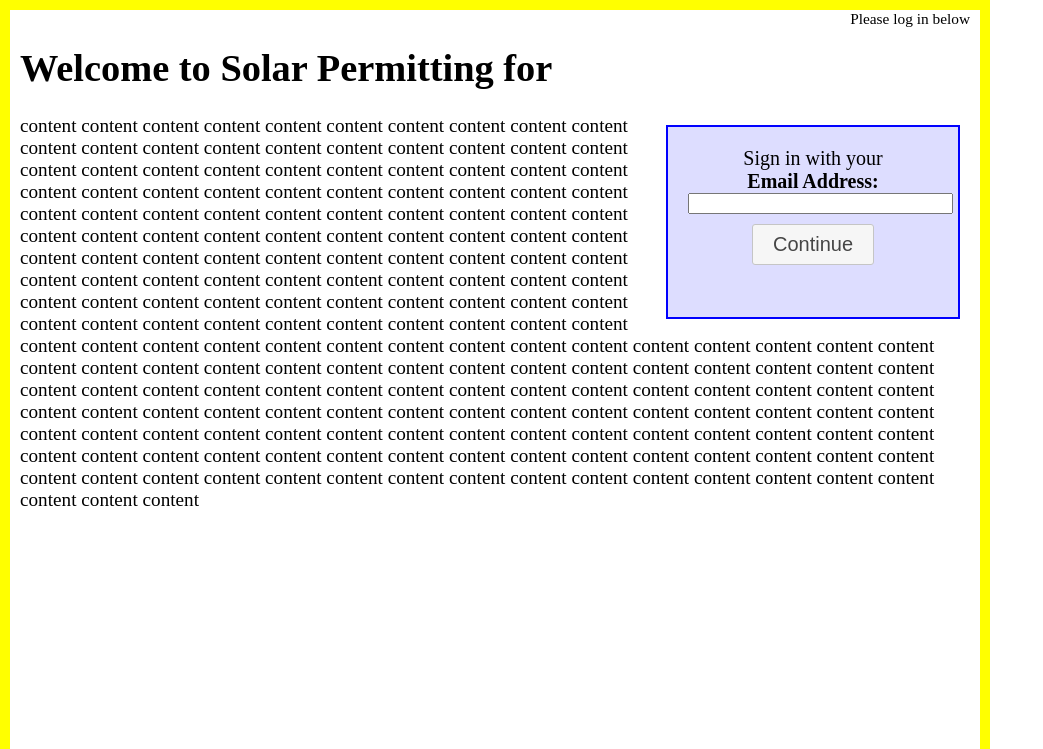
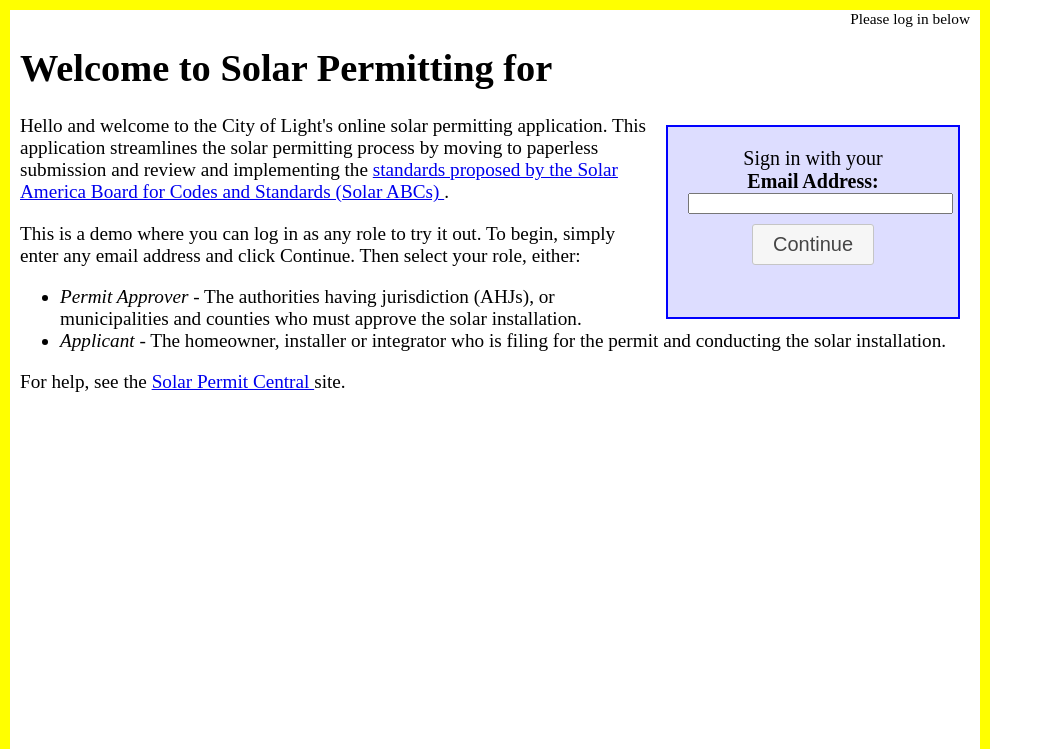
Before and after one commit to stanlee321/pysolper, a Python web app: template permit/templates/home.html in a window 1280 px wide. Shown: the top 749 px of the page, without its empty margins (0-1043 px from the left). Run offline with Jinja, Linux system fonts and the light colour scheme; the template is opened without the code that fills it, so the values that code supplies are empty; some libraries are stand-ins or nearby versions.

Commit message:
updated home text

```diff
--- a/permit/templates/home.html
+++ b/permit/templates/home.html
@@ -73,110 +73,42 @@ $(function() {
 {% endif %}
 
 <div>
-content content
-content content
-content content
-content content
-content content
-content content
-content content
-content content
-content content
-content content
-content content
-content content
-content content
-content content
-content content
-content content
-content content
-content content
-content content
-content content
-content content
-content content
-content content
-content content
-content content
-content content
-content content
-content content
-content content
-content content
-content content
-content content
-content content
-content content
-content content
-content content
-content content
-content content
-content content
-content content
-content content
-content content
-content content
-content content
-content content
-content content
-content content
-content content
-content content
-content content
-content content
-content content
-content content
-content content
-content content
-content content
-content content
-content content
-content content
-content content
-content content
-content content
-content content
-content content
-content content
-content content
-content content
-content content
-content content
-content content
-content content
-content content
-content content
-content content
-content content
-content content
-content content
-content content
-content content
-content content
-content content
-content content
-content content
-content content
-content content
-content content
-content content
-content content
-content content
-content content
-content content
-content content
-content content
-content content
-content content
-content content
-content content
-content content
-content content
-content content
-content content
-content content
-content content
-content content
+  <p>
+    Hello and welcome to the City of Light's online solar permitting
+    application. This application streamlines the solar permitting
+    process by moving to paperless submission and review and
+    implementing the
+    <a href="http://www.solarabcs.org/about/publications/reports/expedited-permit/index.html">
+      standards proposed by the Solar America Board for Codes and
+      Standards (Solar ABCs)
+    </a>.
+  </p>
+
+  <p>
+    This is a demo where you can log in as any role to try it out.
+    To begin, simply enter any email address and click Continue.
+    Then select your role, either:
+    <br/>
+    <ul>
+      <li>
+	<i>Permit Approver</i>
+	- The authorities having jurisdiction (AHJs), or municipalities and counties who must approve the solar installation.
+      </li>
+      <li>
+	<i>Applicant</i>
+	- The homeowner, installer or integrator who is filing for the permit and conducting the solar installation.
+      </li>
+    </ul>
+  </p>
+
+  <p>
+    For help, see the
+    <a href="https://sites.google.com/site/solarpermitcentral/">
+      Solar Permit Central
+    </a>
+    site.
+  </p>
+
 
 </div>
 
```
Also changed, not shown: permit/templates/applicant_home.html (+16 -5 lines). Lines whose indentation alone changed are shown as unchanged.
